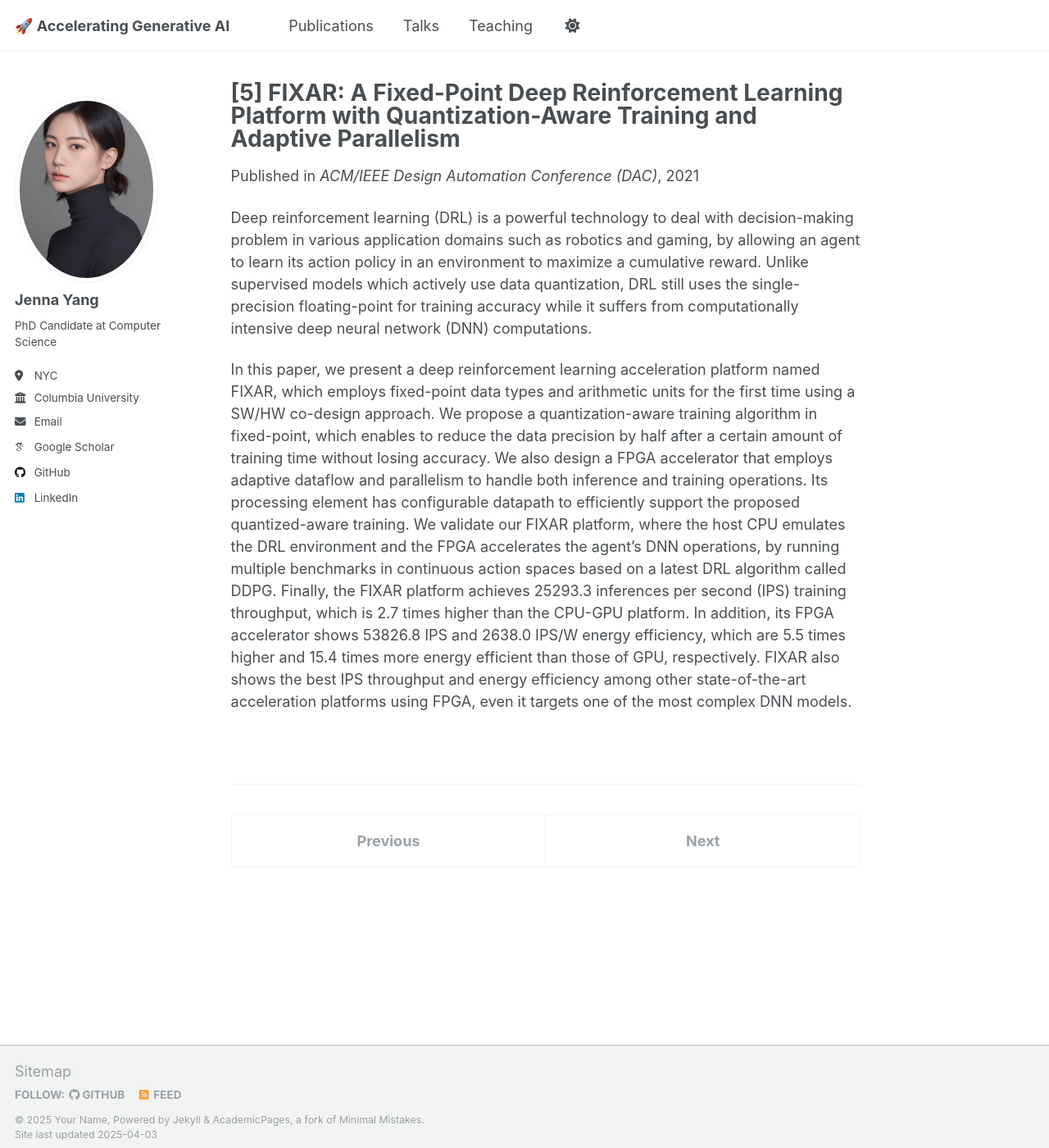
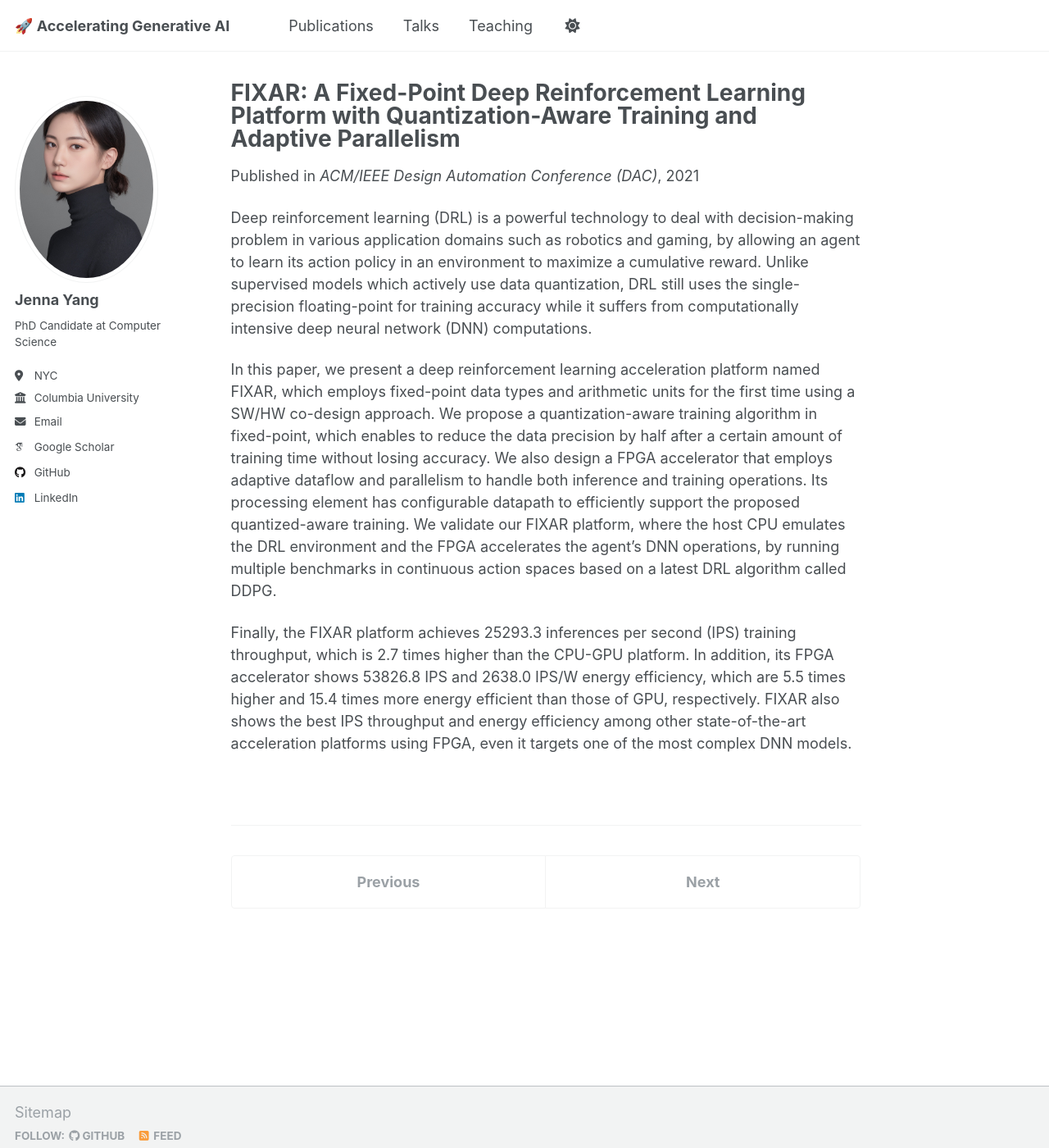
Before and after one commit to jenna-yang/jenna-yang.github.io, a Jekyll site: the page built from _publications/2021-DAC-FIXAR.md, in a window 1280 px wide and 1400 px high. Shown: the whole window at 82% size. Built offline with Jekyll 4.4.1, drawn with Linux system fonts in a browser that asks for light colours; some web fonts are replaced.

Commit message:
Init publications (1) - fix typo

```diff
--- a/_includes/head/custom.html
+++ b/_includes/head/custom.html
@@ -4,11 +4,11 @@
 
 <!-- favicon from https://commons.wikimedia.org/wiki/File:OOjs_UI_icon_academic-progressive.svg -->
 <link rel="apple-touch-icon" sizes="180x180" href="{{ base_path }}/images/apple-touch-icon-180x180.png"/>
-<link rel="icon" type="image/svg+xml" href="{{ base_path }}/images/favicon.svg"/>
+<!-- <link rel="icon" type="image/svg+xml" href="{{ base_path }}/images/favicon.svg"/>
 <link rel="icon" type="image/png" href="{{ base_path }}/images/favicon-32x32.png" sizes="32x32"/>
-<link rel="icon" type="image/png" href="{{ base_path }}/images/favicon-192x192.png" sizes="192x192"/>
+<link rel="icon" type="image/png" href="{{ base_path }}/images/favicon-192x192.png" sizes="192x192"/> -->
 <link rel="manifest" href="{{ base_path }}/images/manifest.json"/>
-<link rel="icon" href="/images/favicon.ico"/>
+<!-- <link rel="icon" href="/images/favicon.ico"/> -->
 <meta name="theme-color" content="#ffffff"/>
 <link rel="stylesheet" href="{{ base_path }}/assets/css/academicons.css"/>
 
--- a/_publications/2021-DAC-FIXAR.md
+++ b/_publications/2021-DAC-FIXAR.md
@@ -1,7 +1,7 @@
 ---
-title: "[5]	FIXAR: A Fixed-Point Deep Reinforcement Learning Platform with Quantization-Aware Training and Adaptive Parallelism"
+title: "FIXAR: A Fixed-Point Deep Reinforcement Learning Platform with Quantization-Aware Training and Adaptive Parallelism"
 collection: publications
-category: manuscripts
+category: conferences # manuscripts
 permalink: /publication/2021-DAC-FIXAR
 excerpt: 'Je Yang, Seongmin Hong, and Joo-Young Kim'
 date: 2021-12-05
@@ -13,4 +13,6 @@ paperurl: 'http://academicpages.github.io/files/2021 DAC Paper.pdf'
 ---
 Deep reinforcement learning (DRL) is a powerful technology to deal with decision-making problem in various application domains such as robotics and gaming, by allowing an agent to learn its action policy in an environment to maximize a cumulative reward. Unlike supervised models which actively use data quantization, DRL still uses the single-precision floating-point for training accuracy while it suffers from computationally intensive deep neural network (DNN) computations.
 
-In this paper, we present a deep reinforcement learning acceleration platform named FIXAR, which employs fixed-point data types and arithmetic units for the first time using a SW/HW co-design approach. We propose a quantization-aware training algorithm in fixed-point, which enables to reduce the data precision by half after a certain amount of training time without losing accuracy. We also design a FPGA accelerator that employs adaptive dataflow and parallelism to handle both inference and training operations. Its processing element has configurable datapath to efficiently support the proposed quantized-aware training. We validate our FIXAR platform, where the host CPU emulates the DRL environment and the FPGA accelerates the agent’s DNN operations, by running multiple benchmarks in continuous action spaces based on a latest DRL algorithm called DDPG. Finally, the FIXAR platform achieves 25293.3 inferences per second (IPS) training throughput, which is 2.7 times higher than the CPU-GPU platform. In addition, its FPGA accelerator shows 53826.8 IPS and 2638.0 IPS/W energy efficiency, which are 5.5 times higher and 15.4 times more energy efficient than those of GPU, respectively. FIXAR also shows the best IPS throughput and energy efficiency among other state-of-the-art acceleration platforms using FPGA, even it targets one of the most complex DNN models.
+In this paper, we present a deep reinforcement learning acceleration platform named FIXAR, which employs fixed-point data types and arithmetic units for the first time using a SW/HW co-design approach. We propose a quantization-aware training algorithm in fixed-point, which enables to reduce the data precision by half after a certain amount of training time without losing accuracy. We also design a FPGA accelerator that employs adaptive dataflow and parallelism to handle both inference and training operations. Its processing element has configurable datapath to efficiently support the proposed quantized-aware training. We validate our FIXAR platform, where the host CPU emulates the DRL environment and the FPGA accelerates the agent’s DNN operations, by running multiple benchmarks in continuous action spaces based on a latest DRL algorithm called DDPG.
+
+Finally, the FIXAR platform achieves 25293.3 inferences per second (IPS) training throughput, which is 2.7 times higher than the CPU-GPU platform. In addition, its FPGA accelerator shows 53826.8 IPS and 2638.0 IPS/W energy efficiency, which are 5.5 times higher and 15.4 times more energy efficient than those of GPU, respectively. FIXAR also shows the best IPS throughput and energy efficiency among other state-of-the-art acceleration platforms using FPGA, even it targets one of the most complex DNN models.
```
